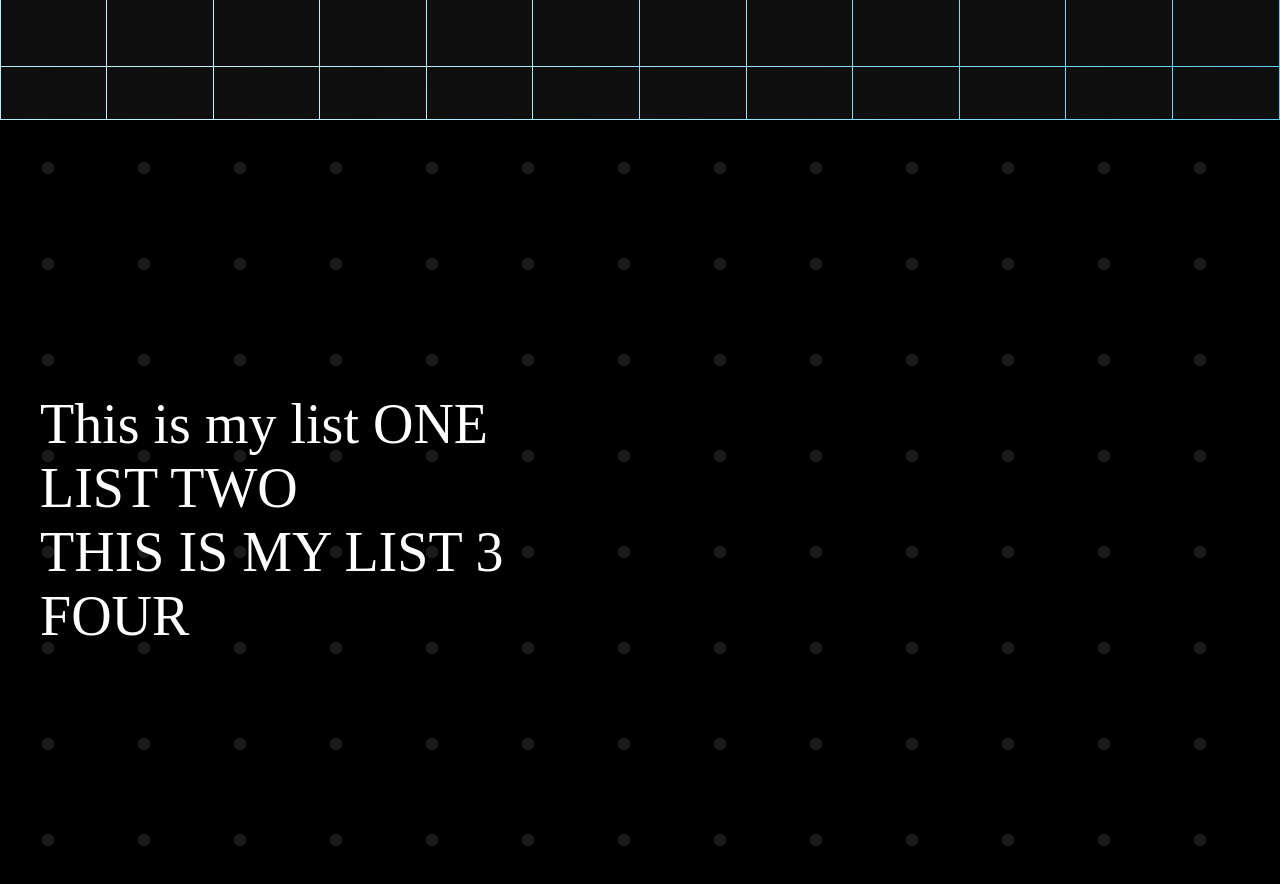
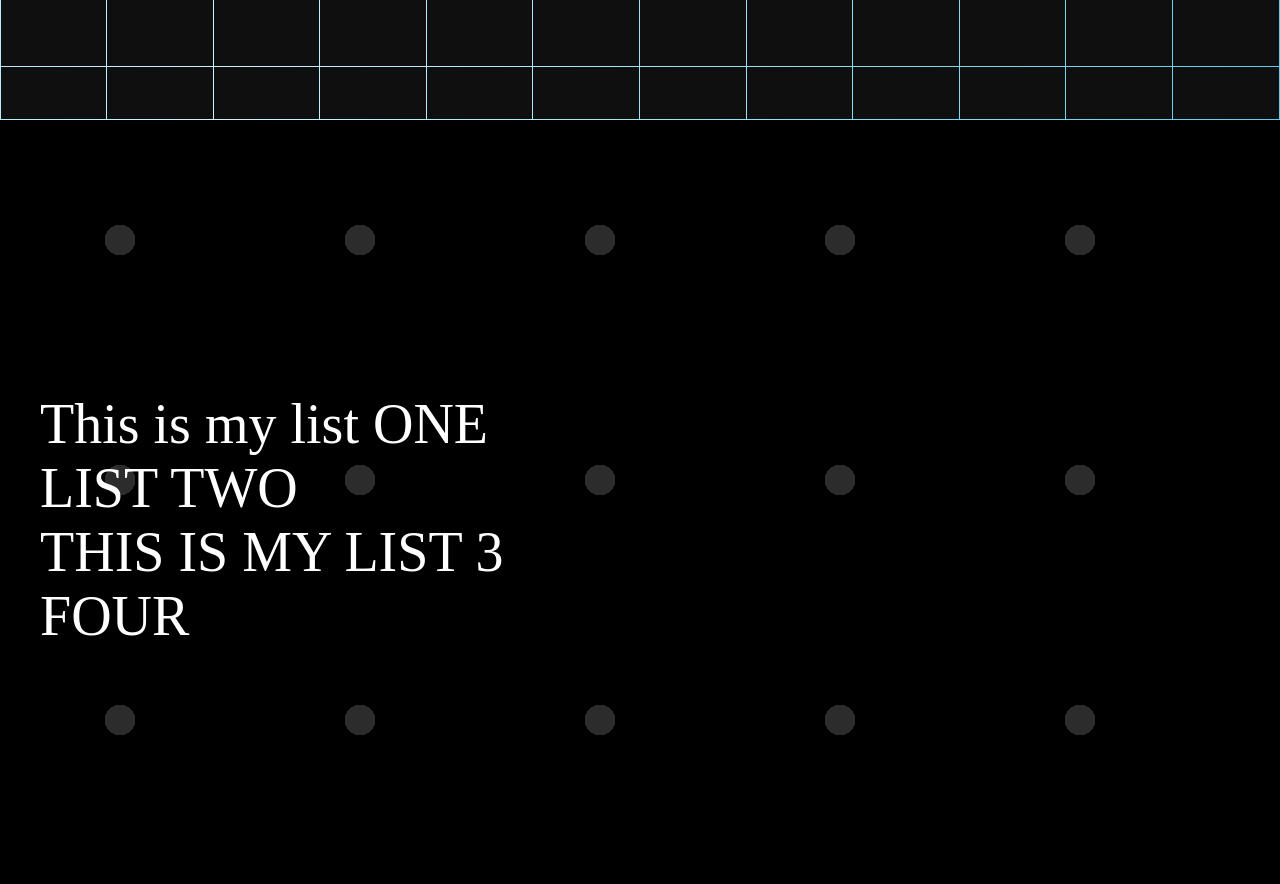
Before and after one commit to nicknahc/nicholaschanportfolio, a React (Create React App) app: page / in a window 1280 px wide. Shown: the part 680-1564 px from the top of the page. Built offline with nearby package versions, Linux system fonts and the light colour scheme.

Commit message:
fixed js

```diff
--- a/src/pages/Home.js
+++ b/src/pages/Home.js
@@ -102,6 +102,14 @@ function Home() {
   };
   /* CURSOR ANIMATION END*/
 
+  const menu = document.getElementById("work");
+  Array.from(document.getElementsByClassName("work-menu-item")).forEach(
+    (item, index) => {
+      item.onmouseover = () => {
+        menu.dataset.activeIndex = index;
+      };
+    }
+  );
   return (
     <div
       className="home-container bg-neutral-900 text-neutral-100"
--- a/src/pages/Work.js
+++ b/src/pages/Work.js
@@ -1,13 +1,5 @@
 import "../styles/Work.scss";
 function Work() {
-  const menu = document.getElementById("work");
-  Array.from(document.getElementsByClassName("work-menu-item")).forEach(
-    (item, index) => {
-      item.onmouseover = () => {
-        menu.dataset.activeIndex = index;
-      };
-    }
-  );
   return (
     <div id="work" className="work-container bg-neutral-900 text-accent-400">
       <ul className="" id="work-menu">
--- a/src/styles/Work.scss
+++ b/src/styles/Work.scss
@@ -18,7 +18,7 @@
 }
 #work-menu:hover ~ .work-menu-background {
   background-size: 11vmin 11vmin;
-  opacity: 0.8;
+  opacity: 0.6;
 }
 .work-menu-item {
   font-family: "Ibarra Real Nova", serif;
@@ -29,11 +29,12 @@
 }
 .work-menu-background {
   background-image: radial-gradient(
-    rgba(255, 255, 255, 0.1) 9%,
+    rgba(255, 255, 255, 0.171) 9%,
     transparent 9%
   );
+  //   background-image: url("../assets/developer-icon.png");
   background-position: 0% 0%;
-  background-size: 12vmin 12vmin;
+  background-size: 30vmin 30vmin;
   height: 100vh;
   left: 0px;
   position: absolute;
--- a/styles/Work.css
+++ b/styles/Work.css
@@ -21,7 +21,7 @@
 
 #work-menu:hover ~ .work-menu-background {
   background-size: 11vmin 11vmin;
-  opacity: 0.8;
+  opacity: 0.6;
 }
 
 .work-menu-item {
@@ -33,9 +33,9 @@
 }
 
 .work-menu-background {
-  background-image: radial-gradient(rgba(255, 255, 255, 0.1) 9%, transparent 9%);
+  background-image: radial-gradient(rgba(255, 255, 255, 0.171) 9%, transparent 9%);
   background-position: 0% 0%;
-  background-size: 12vmin 12vmin;
+  background-size: 30vmin 30vmin;
   height: 100vh;
   left: 0px;
   position: absolute;
```
Also changed, not shown: 1 other file (tests, documents, lock files or other folders).
